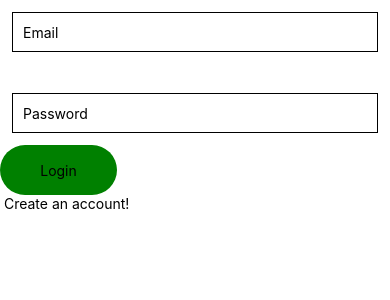
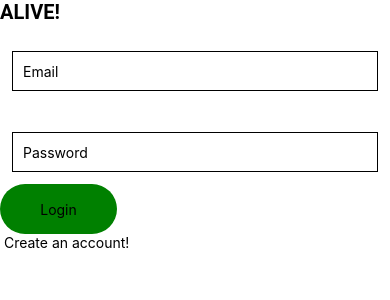
Before and after one commit to Hackathon-Group-EndicottCollege/ALive, a React Native app: screen /Camera in a window 390 px wide. Shown: the top 300 px of the page. Built offline with nearby package versions, Linux system fonts and the light colour scheme.

Commit message:
Titles and button and etc

```diff
--- a/App.js
+++ b/App.js
@@ -17,7 +17,7 @@ export default function App() {
   else if(signup){
     return(
       <View>
-        <CreateAccount />
+        <CreateAccount setLogin={setLogin} setSignup={setSignup} />
       </View>
     )
   }
--- a/CreateAccount.js
+++ b/CreateAccount.js
@@ -17,7 +17,7 @@ const validate = (email) => {
     }
 }
 
-const CreateAccount = () => {
+const CreateAccount = (props) => {
     const [name , onChangeName] = React.useState();
     const [email, onChangeEmail] = React.useState();
     const [pword, onChangePword] = React.useState();
@@ -67,8 +67,19 @@ const CreateAccount = () => {
             }
             if(confirmpword != pword){
                 alert('Passwords dont match');
-            }}}
-      />
+            }
+            if(confirmpword == pword && validate(email)){
+                props.setSignup(false);
+            }
+        }}/>
+        <Button
+        title="Back"
+        color="#000000"
+        style= {styles.backButton}
+        onPress={()=>{
+            props.setSignup(false);
+        }}
+        />
     </SafeAreaView>
     );
     }
@@ -77,6 +88,10 @@ const styles = StyleSheet.create({
     container: {
         width: Dimensions.get("window").width,
         height:Dimensions.get("window").height,
+    },
+    backButton:{
+        marginTop:5,
+        paddingTop:5,
     },
     input: {
       height: 40,
--- a/Login.js
+++ b/Login.js
@@ -29,6 +29,7 @@ const Login = (props) => {
 
   return (
     <SafeAreaView style={styles.container}>
+      <Text style={styles.title}>ALIVE!</Text>
       <TextInput
         style={styles.input}
         onChangeText={setEmail}
@@ -71,6 +72,13 @@ const styles = StyleSheet.create({
     width: Dimensions.get("window").width,
     height: Dimensions.get("window").height,
   },
+  title:{
+    fontSize: 20,
+    fontWeight: "bold",
+    fontFamily: "Roboto",
+    color: "Black",
+    marginBottom: 15
+  },
   input: {
     height: 40,
     margin: 12,
```
